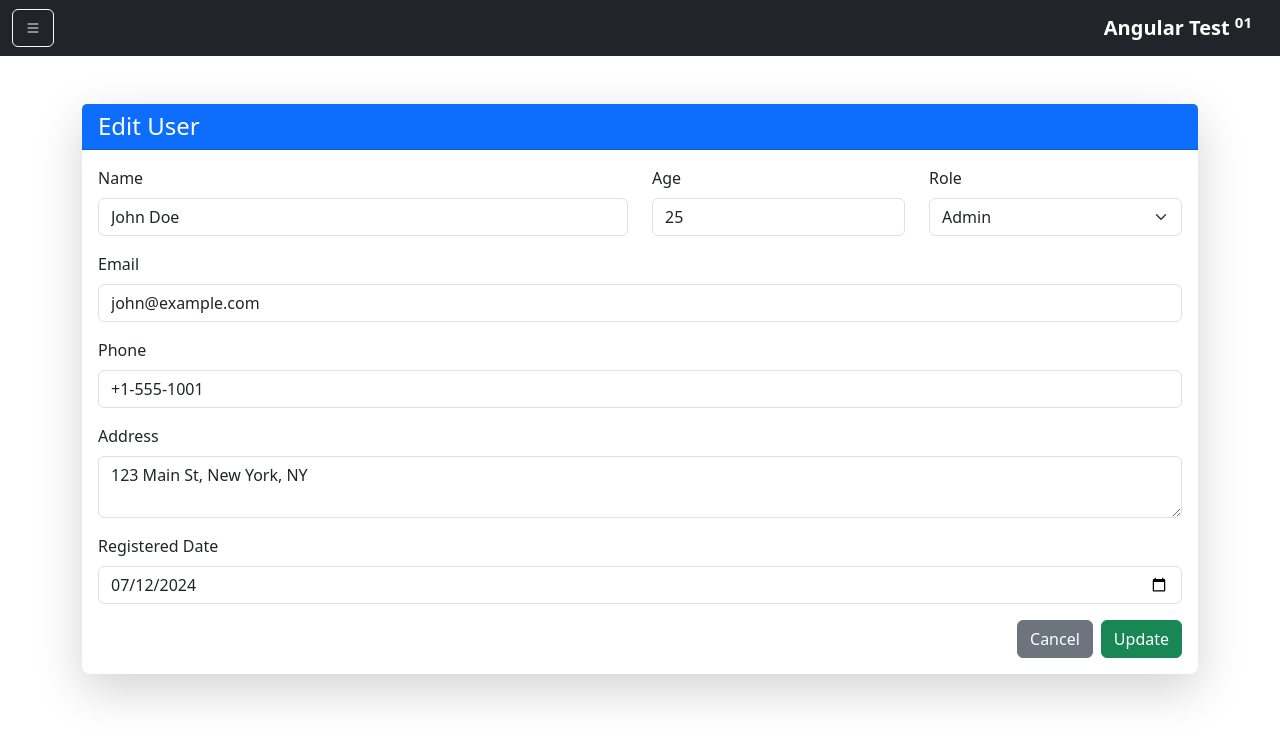
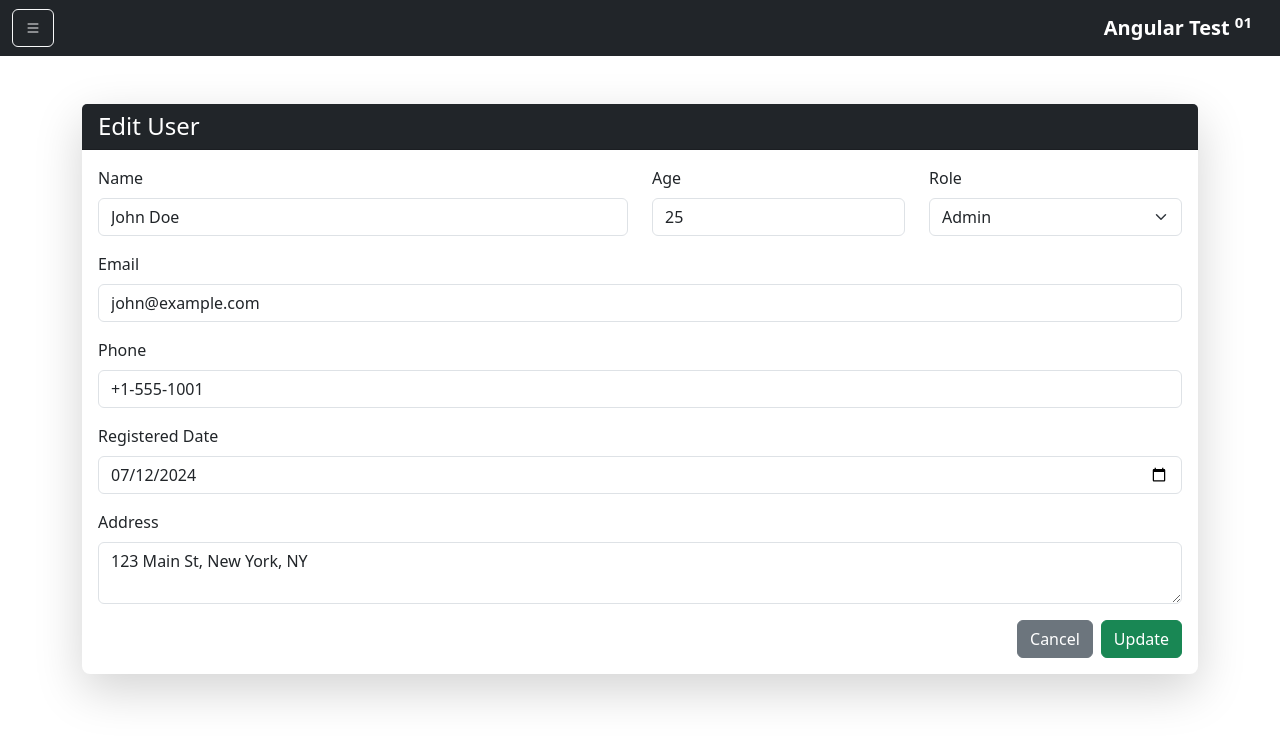
Before and after one commit to idb1285072/ng-test-01, an Angular app: page /user-edit/1 in a window 1280 px wide. Shown: the top 742 px of the page. Built offline with nearby package versions, Linux system fonts and the light colour scheme.

Commit message:
add debounce time

```diff
--- a/src/app/shared/pagination/pagination.component.ts
+++ b/src/app/shared/pagination/pagination.component.ts
@@ -1,5 +1,5 @@
 import { Component, EventEmitter, Input, Output } from '@angular/core';
-import { PageSize } from 'src/app/user/models/enums/page-size';
+import { PageSize } from 'src/app/shared/models/enums/page-size';
 
 export interface PaginationEvent {
   currentPage: number;
--- /dev/null
+++ b/src/app/user/models/types/status-type.ts
@@ -0,0 +1 @@
+export type StatusType = 'all' | 'active' | 'inactive';
--- a/src/app/user/user-edit/user-edit.component.html
+++ b/src/app/user/user-edit/user-edit.component.html
@@ -1,6 +1,6 @@
 <div class="container mt-5">
   <div class="card shadow-lg border-0 rounded-3">
-    <div class="card-header bg-primary text-white">
+    <div class="card-header bg-dark text-white">
       <h4 class="mb-0">{{ isEditMode ? "Edit User" : "Add User" }}</h4>
     </div>
     <div class="card-body">
@@ -89,15 +89,6 @@
         </div>
 
         <div class="mb-3">
-          <label class="form-label">Address</label>
-          <textarea
-            class="form-control"
-            rows="2"
-            formControlName="address"
-          ></textarea>
-        </div>
-
-        <div class="mb-3">
           <label class="form-label">Registered Date</label>
           <input
             type="date"
@@ -105,6 +96,15 @@
             rows="2"
             formControlName="registeredDate"
           />
+        </div>
+
+        <div class="mb-3">
+          <label class="form-label">Address</label>
+          <textarea
+            class="form-control"
+            rows="2"
+            formControlName="address"
+          ></textarea>
         </div>
 
         <div class="d-flex justify-content-end">
--- a/src/app/user/user-edit/user-edit.component.ts
+++ b/src/app/user/user-edit/user-edit.component.ts
@@ -48,7 +48,6 @@ export class UserEditComponent implements OnInit {
   }
 
   onSubmit() {
-    console.log(this.userForm.controls['age']);
     if (this.userForm.invalid) return;
 
     const user: User = this.userForm.value;
--- a/src/app/user/user-list/user-list.component.ts
+++ b/src/app/user/user-list/user-list.component.ts
@@ -4,7 +4,13 @@ import { UserService } from '../user.service';
 import { ActivatedRoute, Router } from '@angular/router';
 import { PaginationEvent } from 'src/app/shared/pagination/pagination.component';
 import { UserType } from '../models/enums/user-type';
-import { debounceTime, Subject, Subscription } from 'rxjs';
+import {
+  debounceTime,
+  distinctUntilChanged,
+  Subject,
+  Subscription,
+} from 'rxjs';
+import { StatusType } from '../models/types/status-type';
 
 @Component({
   selector: 'app-user-list',
@@ -19,7 +25,7 @@ export class UserListComponent implements OnInit, OnDestroy {
 
   currentPage: number = 1;
   itemsPerPage: number = 5;
-  statusFilter: 'all' | 'active' | 'inactive' = 'all';
+  statusFilter: StatusType = 'all';
   roleFilter: UserType | 'all' = 'all';
   searchTerm: string = '';
 
@@ -49,7 +55,7 @@ export class UserListComponent implements OnInit, OnDestroy {
     });
 
     this.searchSubscription = this.searchSubject$
-      .pipe(debounceTime(1000))
+      .pipe(debounceTime(1000), distinctUntilChanged())
       .subscribe((text) => {
         this.searchTerm = text;
         this.reload(true);
--- a/src/app/user/user.service.ts
+++ b/src/app/user/user.service.ts
@@ -2,6 +2,7 @@ import { Injectable } from '@angular/core';
 import { User } from './models/interfaces/user.model';
 import { users } from './data/user-data';
 import { UserType } from './models/enums/user-type';
+import { StatusType } from './models/types/status-type';
 @Injectable({ providedIn: 'root' })
 export class UserService {
   private users: User[] = [];
@@ -15,7 +16,7 @@ export class UserService {
   getPaginatedUsers(
     page: number,
     itemsPerPage: number,
-    status: 'all' | 'active' | 'inactive' = 'all',
+    status: StatusType = 'all',
     searchText: string = '',
     roleFilter: UserType | 'all' = 'all'
   ): { users: User[]; totalUsers: number } {
@@ -69,7 +70,7 @@ export class UserService {
   }
 
   toggleStatus(id: number) {
-    const user = this.users.find((u) => u.id === id);
+    const user = this.getUserById(id);
     if (user) {
       user.isActive = !user.isActive;
       this.saveToLocalStorage();
```
Also changed, not shown: src/app/shared/models/enums/page-size.ts (renamed from src/app/user/models/enums/page-size.ts).
